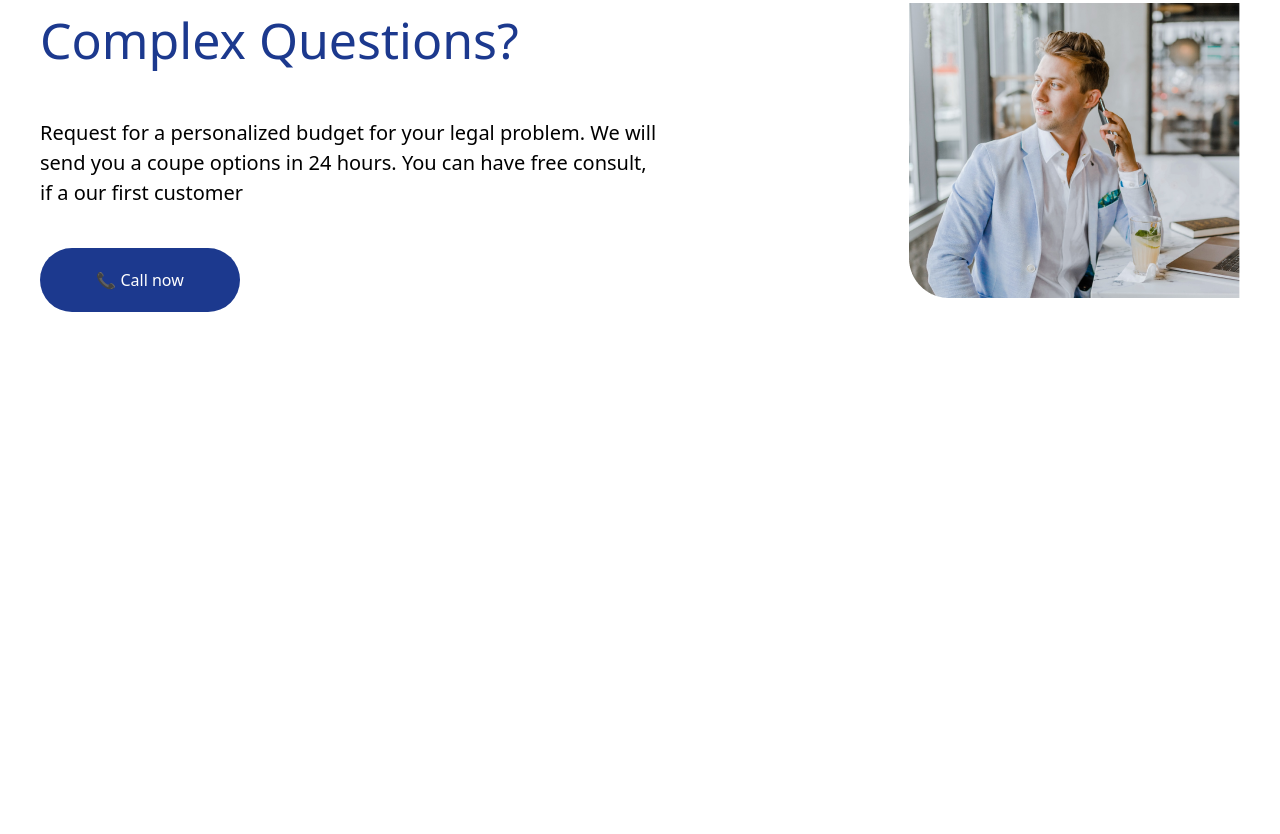
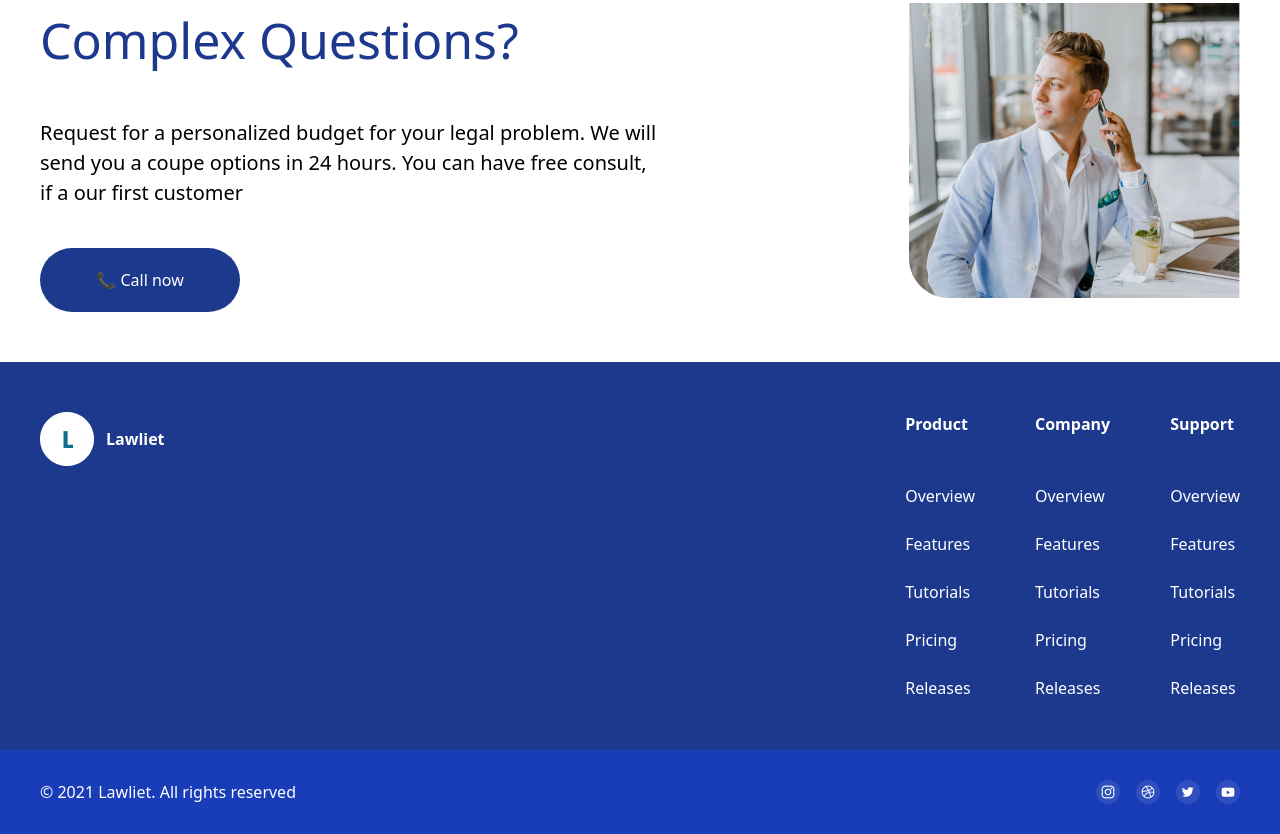
Before and after one commit to Hojiakbar-art/Tailwind, a website: page index.html in a window 1280 px wide. Shown: the part 2399-3233 px from the top of the page. Before the commit the page ends 2761 px from the top, so only its background shows below. Drawn offline with Linux system fonts and the light colour scheme.

Commit message:
Added section 6

```diff
--- a/index.html
+++ b/index.html
@@ -147,5 +147,66 @@
             <img src="./Group 30.png" alt="">
         </div>
     </section>
+
+
+    <section class="w-full bg-blue-900 p-[50px_0px]">
+        <div class="flex justify-between text-white max-w-300 m-auto items-start">
+            <div class="flex gap-3 items-center">
+                <img src="./Logo (2).png" alt="">
+                <h1 class="font-bold">Lawliet</h1>
+            </div>
+
+            <div class="flex gap-15">
+                <div>
+                    <h1 class="font-bold">Product</h1>
+                    <br>
+                    <br>
+                    <p>Overview</p>
+                    <br>
+                    <p>Features</p>
+                    <br>
+                    <p>Tutorials</p>
+                    <br>
+                    <p>Pricing</p>
+                    <br>
+                    <p>Releases</p>
+                </div>
+                <div>
+                    <h1 class="font-bold">Company</h1>
+                    <br>
+                    <br>
+                    <p>Overview</p>
+                    <br>
+                    <p>Features</p>
+                    <br>
+                    <p>Tutorials</p>
+                    <br>
+                    <p>Pricing</p>
+                    <br>
+                    <p>Releases</p>
+                </div>
+                <div>
+                    <h1 class="font-bold">Support</h1>
+                    <br>
+                    <br>
+                    <p>Overview</p>
+                    <br>
+                    <p>Features</p>
+                    <br>
+                    <p>Tutorials</p>
+                    <br>
+                    <p>Pricing</p>
+                    <br>
+                    <p>Releases</p>
+                </div>
+            </div>
+        </div>
+    </section>
+    <section class="w-full p-[30px_0px] bg-blue-800">
+        <div class="flex justify-between items-center max-w-300 m-auto text-white">
+            <h1>© 2021 Lawliet. All rights reserved</h1>
+            <img src="./Social Links.png" alt="">
+        </div>
+    </section>
 </body>
 </html>
```
Also changed, not shown: Lawliet.png (added), Logo (2).png (added), Social Links.png (added), src/output.css.
